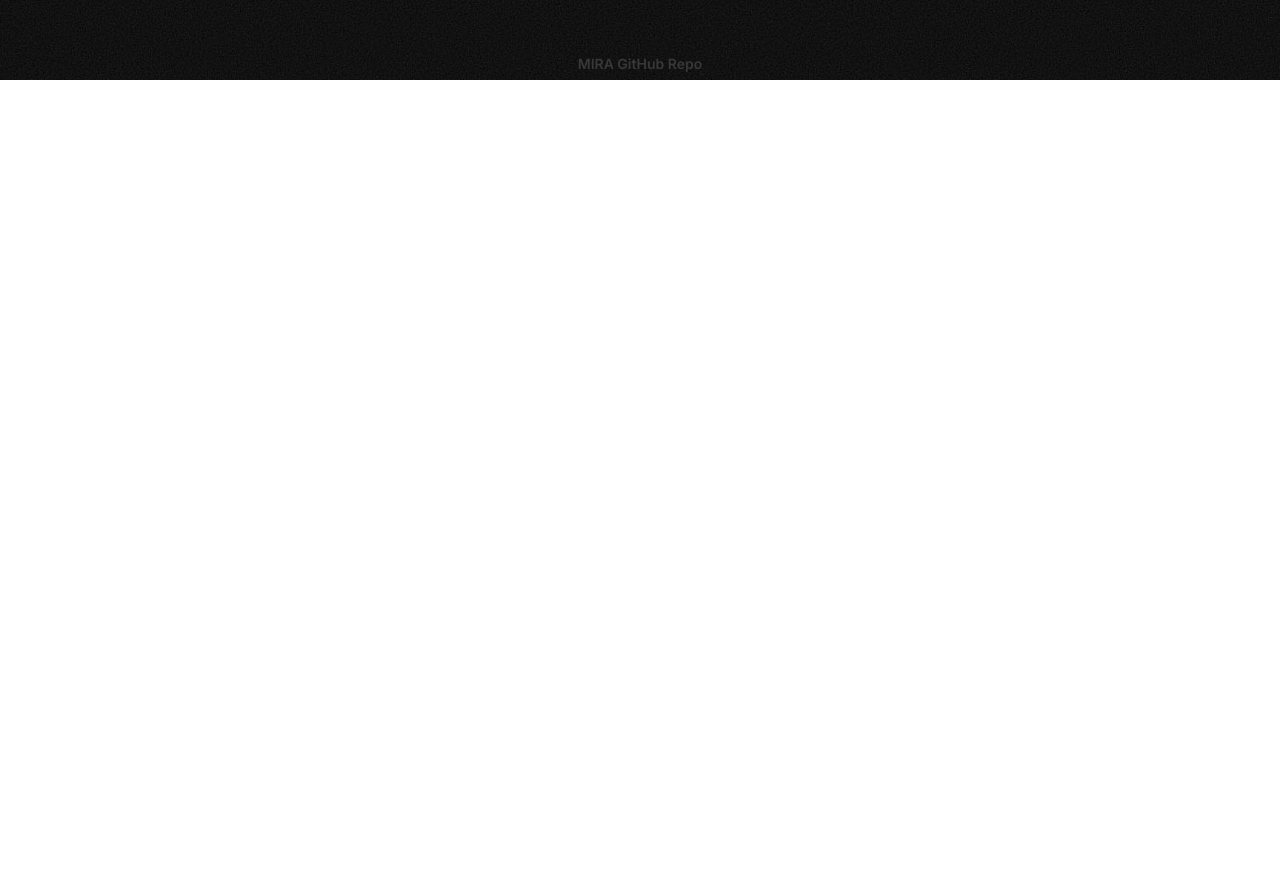
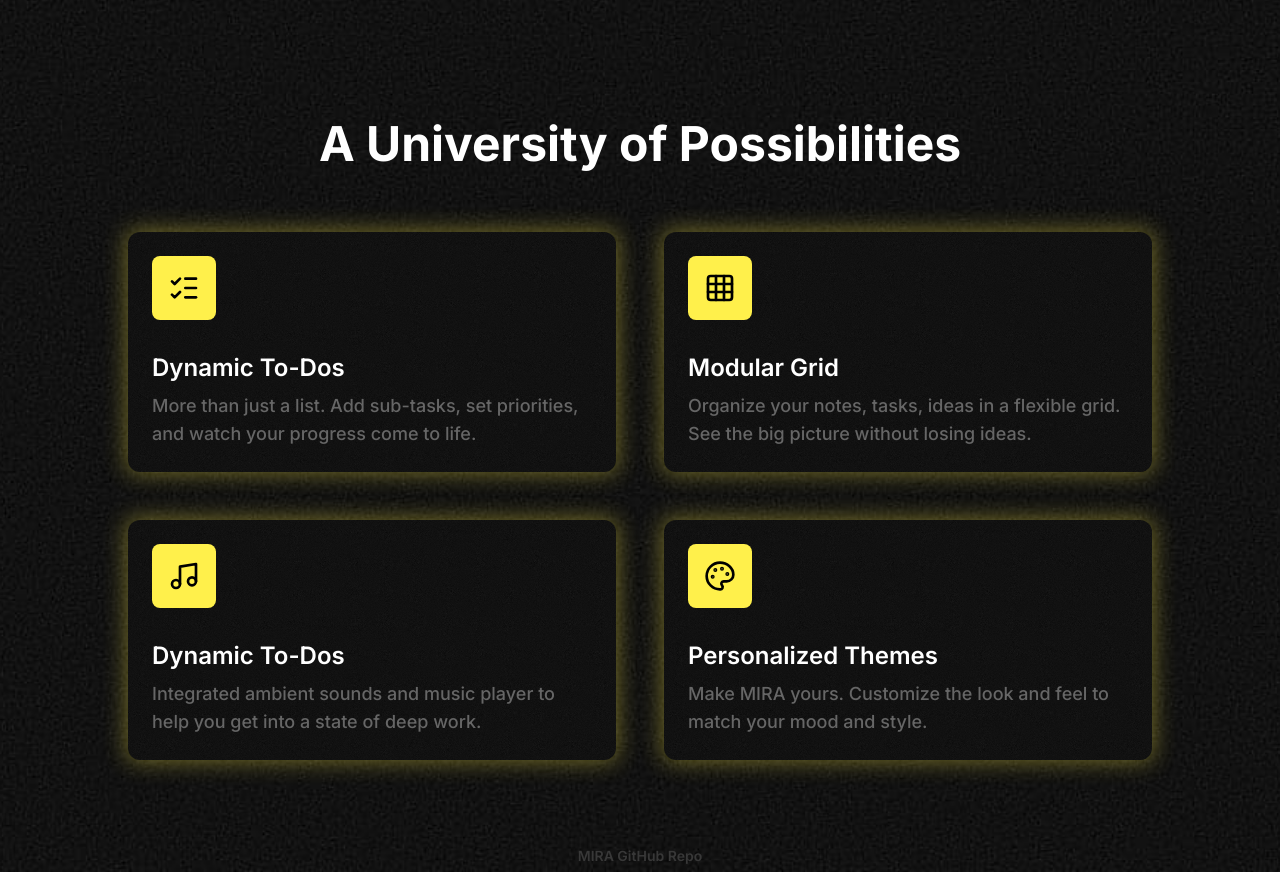
Before and after one commit to JunLovin/MIRA, a React (Vite) app: page / in a window 1280 px wide. Shown: the part 720-1592 px from the top of the page. Before the commit the page ends 800 px from the top, so only its background shows below. Built offline with nearby package versions, Linux system fonts and the light colour scheme.

Commit message:
feat: add possibilities section in the landing page

```diff
--- a/package.json
+++ b/package.json
@@ -14,6 +14,7 @@
     "@types/node": "^24.5.2",
     "@vercel/analytics": "^1.5.0",
     "gsap": "^3.13.0",
+    "lucide-react": "^0.544.0",
     "react": "^19.1.1",
     "react-dom": "^19.1.1",
     "react-router-dom": "^7.9.3",
--- a/src/features/early/EarlyAccess.tsx
+++ b/src/features/early/EarlyAccess.tsx
@@ -2,6 +2,7 @@ import Footer from "@/common/components/Footer";
 import Header from "@/common/components/Header";
 import Background from "@/assets/mira-background.jpg";
 import Hero from "./components/Hero";
+import Possibilities from "./components/Possibilities";
 
 export default function EarlyAccess() {
   return (
@@ -13,13 +14,14 @@ export default function EarlyAccess() {
           backgroundPosition: "center",
           backgroundSize: "cover",
         }}
-        className="flex flex-col font-inter overflow-hidden h-dvh w-full relative z-10 items-center text-white"
+        className="scroll-smooth flex flex-col font-inter overflow-hidden min-h-dvh w-full relative z-10 items-center text-white"
       >
         <div className="top-bg absolute top-0 -z-2 h-[90dvh] w-full bg-[radial-gradient(ellipse_80%_60%_at_50%_0%,rgba(255,255,255,0.08),transparent)]" />
         <section className="sub-container w-5xl max-lg:w-full mx-auto h-full flex flex-col">
           <Header />
-          <div className="flex-1">
+          <div className="flex-1 flex flex-col">
             <Hero />
+            <Possibilities />
           </div>
           <Footer />
         </section>
--- a/src/features/early/components/Hero.tsx
+++ b/src/features/early/components/Hero.tsx
@@ -103,7 +103,7 @@ export default function Hero() {
 
   return (
     <>
-      <div className="hero h-[80%] max-2xl:h-full flex flex-col justify-center items-center gap-16 w-3xl mx-auto max-lg:w-full">
+      <div className="hero h-[60dvh] max-2xl:h-[80dvh] flex flex-col justify-center items-center gap-16 w-3xl mx-auto max-lg:w-full">
         <div className="hero-title max-sm:px-4">
           <h1
             ref={titleRef}
--- /dev/null
+++ b/src/features/early/components/Possibilities.tsx
@@ -0,0 +1,49 @@
+import { Grid, ListChecks, Music, Palette } from "lucide-react";
+import PossibilityCard from "./possibilities/PossibilityCard";
+
+export default function Possibilities() {
+  const data = [
+    {
+      icon: <ListChecks className="w-8 h-8" />,
+      cardTitle: "Dynamic To-Dos",
+      cardDescription:
+        "More than just a list. Add sub-tasks, set priorities, and watch your progress come to life.",
+    },
+    {
+      icon: <Grid className="w-8 h-8" />,
+      cardTitle: "Modular Grid",
+      cardDescription:
+        "Organize your notes, tasks, ideas in a flexible grid. See the big picture without losing ideas.",
+    },
+    {
+      icon: <Music className="w-8 h-8" />,
+      cardTitle: "Dynamic To-Dos",
+      cardDescription:
+        "Integrated ambient sounds and music player to help you get into a state of deep work.",
+    },
+    {
+      icon: <Palette className="w-8 h-8" />,
+      cardTitle: "Personalized Themes",
+      cardDescription:
+        "Make MIRA yours. Customize the look and feel to match your mood and style.",
+    },
+  ];
+
+  return (
+    <>
+      <section className="possibilities-section min-h-dvh flex flex-col items-center gap-16 justify-center">
+        <h2 className="font-bold text-5xl">A University of Possibilities</h2>
+        <div className="possibilities-grid grid grid-cols-2 grid-rows-2 h-full gap-12">
+          {data.map((data, i) => (
+            <PossibilityCard
+              key={i}
+              icon={data.icon}
+              cardTitle={data.cardTitle}
+              cardDescription={data.cardDescription}
+            />
+          ))}
+        </div>
+      </section>
+    </>
+  );
+}
--- /dev/null
+++ b/src/features/early/components/possibilities/PossibilityCard.tsx
@@ -0,0 +1,31 @@
+import type { ReactNode } from "react";
+import Background from "@/assets/mira-background.jpg";
+
+export default function PossibilityCard({
+  icon,
+  cardTitle,
+  cardDescription,
+}: {
+  icon: ReactNode;
+  cardTitle: string;
+  cardDescription: string;
+}) {
+  return (
+    <div
+      style={{
+        backgroundImage: `url(${Background})`,
+        backgroundPosition: "center",
+        backgroundRepeat: "no-repeat",
+        backgroundSize: "cover",
+      }}
+      className="possibility-card flex h-60 w-full flex-col select-none items-start justify-between p-6 rounded-xl relative"
+    >
+      <div className="absolute -z-2 inset-0 bg-[#FFF04B]/50 blur-md animate-pulse" />
+      <div className="icon bg-[#FFF04B] p-4 rounded-lg text-black">{icon}</div>
+      <div className="card-content flex flex-col gap-2">
+        <h3 className="font-semibold text-2xl">{cardTitle}</h3>
+        <p className="font-medium text-[#666666] text-lg">{cardDescription}</p>
+      </div>
+    </div>
+  );
+}
--- a/src/styles/index.css
+++ b/src/styles/index.css
@@ -19,3 +19,23 @@ input:-webkit-autofill:active {
   background-color: #fff04b;
   color: #111111;
 }
+
+::-webkit-scrollbar {
+  background-color: #111111;
+  width: 8px;
+}
+
+::-webkit-scrollbar-thumb {
+  background-color: #fff04b;
+  border-radius: 10px;
+  box-shadow: 0 0 5px #fff04b;
+}
+
+::-webkit-scrollbar-thumb:hover {
+  background-color: #e7d944;
+}
+
+::-webkit-scrollbar-track {
+  background: #111111;
+  border-radius: 10px;
+}
```
Also changed, not shown: 1 other file (tests, documents, lock files or other folders).
